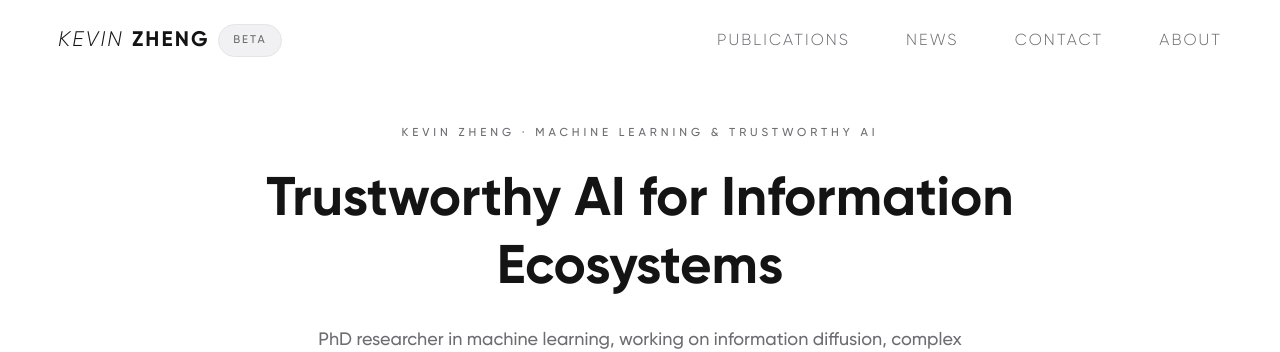
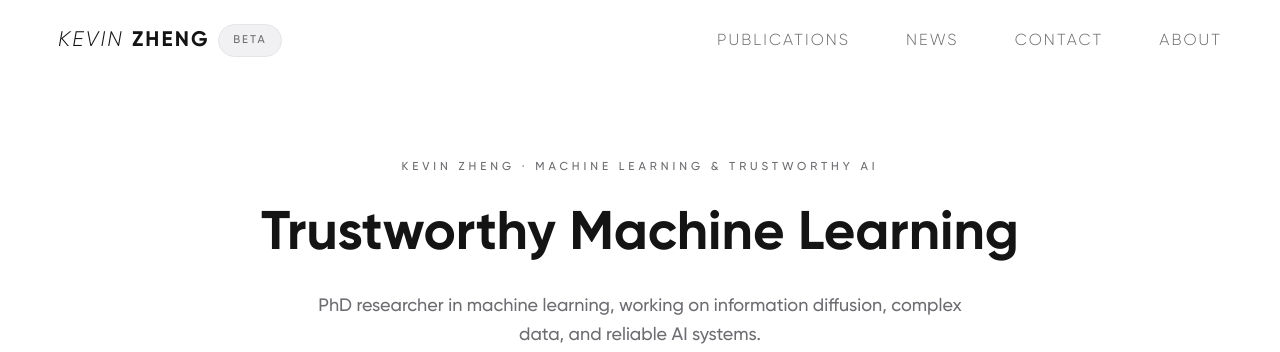
Before and after one commit to kyxzhe/kyxzhe.github.io, a Next.js app: page / in a window 1280 px wide. Shown: the top 352 px of the page. Built offline with nearby package versions, Linux system fonts and the light colour scheme; no server answers.

Commit message:
chore: refine hero headline

```diff
--- a/src/app/page.tsx
+++ b/src/app/page.tsx
@@ -92,7 +92,7 @@ export default function Home() {
             KEVIN ZHENG · MACHINE LEARNING & TRUSTWORTHY AI
           </p>
           <h1 className="text-[2.6rem] md:text-[3.4rem] font-bold text-foreground leading-tight">
-            Trustworthy AI for Information Ecosystems
+            Trustworthy Machine Learning
           </h1>
           <p className="text-base md:text-lg text-muted-foreground max-w-2xl leading-relaxed">
             PhD researcher in machine learning, working on information diffusion, complex data, and reliable AI systems.
```
